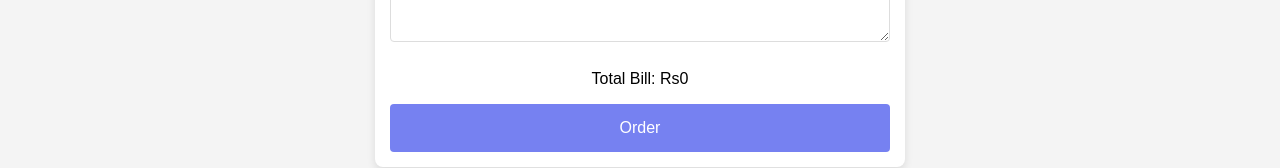
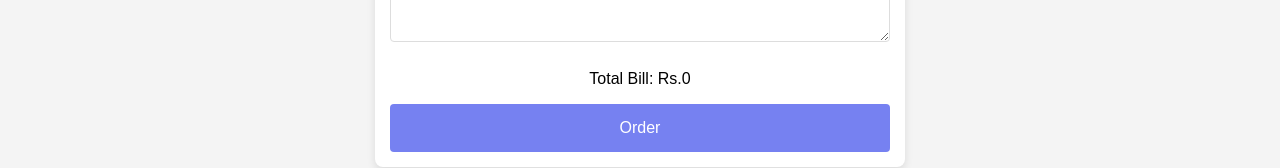
Before and after one commit to saboor009/laundry, a React (Create React App) app: page /collect-cloth in a window 1280 px wide. Shown: the part 777-945 px from the top of the page. Built offline with nearby package versions, Linux system fonts and the light colour scheme.

Commit message:
Initial commit or updated form with fare details

```diff
--- a/src/form.js
+++ b/src/form.js
@@ -108,7 +108,7 @@ export const ContactUs = ({ fareDetails }) => {
 
         {/* Display the bill */}
         <div className="bill-summary">
-          <p>Total Bill: Rs{totalBill}</p>
+          <p>Total Bill: Rs.{totalBill}</p>
         </div>
 
         <button type="submit" className="submit-button">Order</button>
```
